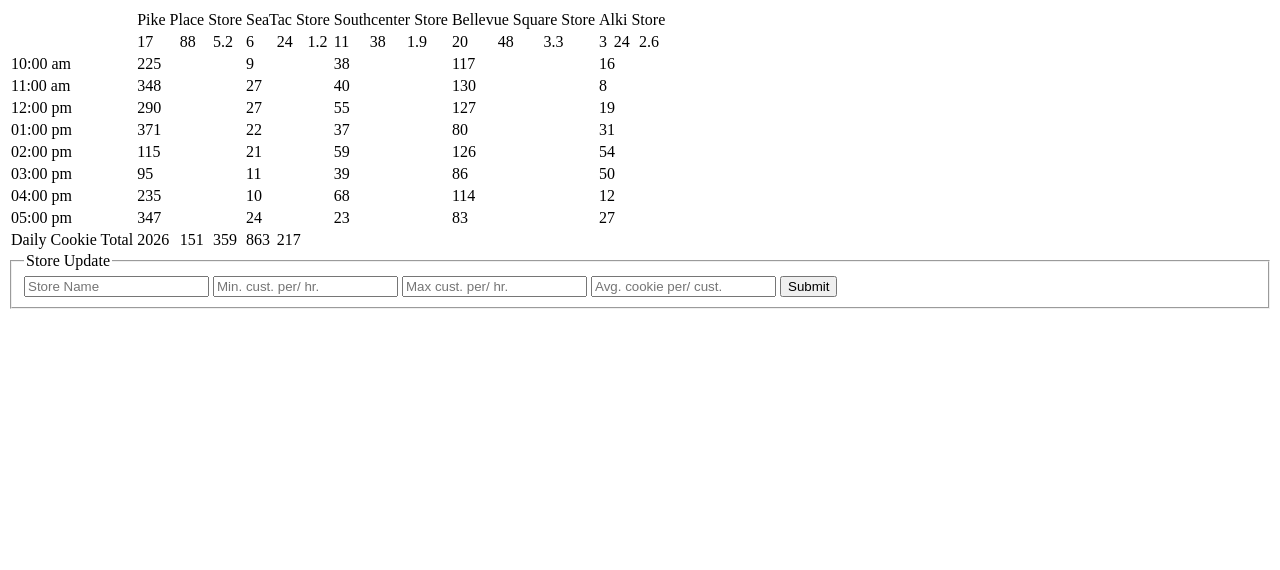
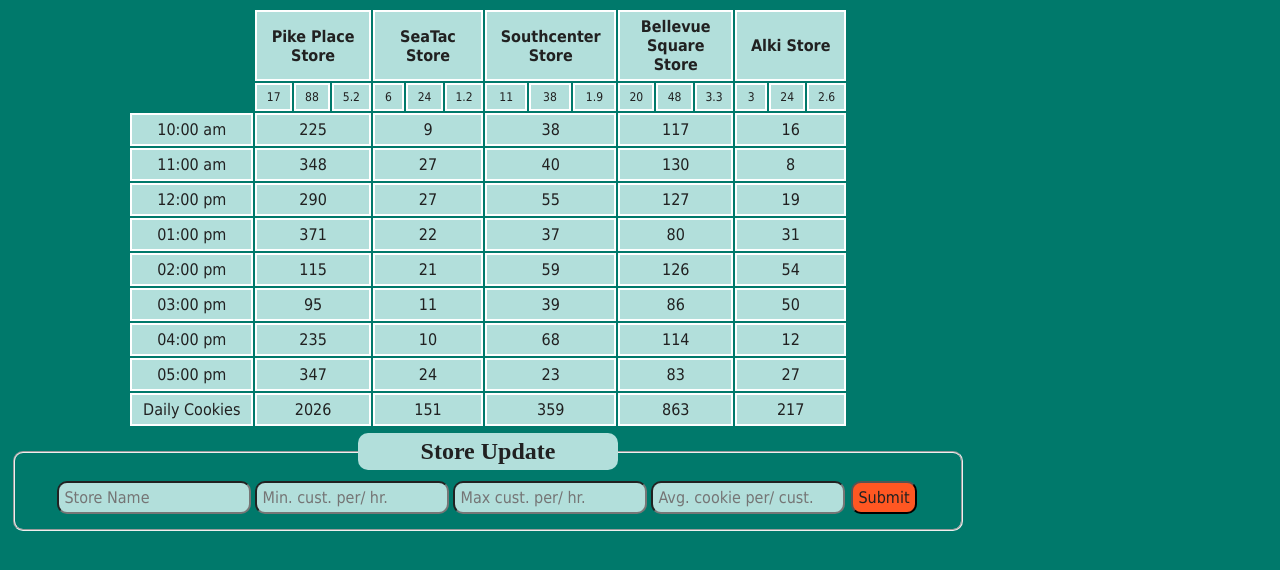
Before and after one commit to ilikesounds/cookie_stand, a plain HTML site: page index.html in a window 1280 px wide. Drawn offline with Linux system fonts and the light colour scheme.

Commit message:
added styling and new classes to HTML elements

```diff
--- a/app.js
+++ b/app.js
@@ -74,7 +74,7 @@ function renderTH() {
   for (var thr = 0; thr < 2; thr++) {
     tHR.push(document.createElement('tr'));
     eTD.push(document.createElement('td'));
-    eTD[thr].id = 'emptyTableData' + thr;
+    eTD[thr].className = 'eTD';
     tHR[thr].appendChild(eTD[thr]);
     tableEl[0].appendChild(tHR[thr]);
   };
@@ -89,6 +89,7 @@ function renderHRCol() {
     hrcTR.push(document.createElement('tr'));
     hrcTD.push(document.createElement('td'));
     hrcTR[hrc].id = 'hours' + hrc;
+    hrcTD[hrc].className = 'hr';
     hrcTD[hrc].textContent = hoursOpen[hrc];
     hrcTR[hrc].appendChild(hrcTD[hrc]);
     tableEl[1].appendChild(hrcTR[hrc]);
@@ -96,8 +97,10 @@ function renderHRCol() {
   var hrcTotR = document.createElement('tr');
   var hrcTotD = document.createElement('td');
   hrcTotR.id = 'totalsRow';
+  hrcTotR.className = 'totrow';
   hrcTotD.id = 'totalsData0';
-  hrcTotD.textContent = 'Daily Cookie Total';
+  hrcTotD.className = 'totdata';
+  hrcTotD.textContent = 'Daily Cookies';
   hrcTotR.appendChild(hrcTotD);
   tableEl[2].appendChild(hrcTotR);
 };
@@ -114,21 +117,25 @@ function rss() {
     var idName = storeName[ii].name;
     idName = idName.replace(/\s+/g, '');
     sNRow[ii].id = idName;
+    sNRow[ii].className = 'sn';
     sNRow[ii].textContent = storeName[ii].name;
     sNRow[ii].colSpan = 3;
     snr.appendChild(sNRow[ii]);
   };
   for (var ix = 0; ix < storeName.length; ix++) {
     sSCol1.push(document.createElement('td'));
-    sSCol1[ix].id = 'minCust' + ii;
+    sSCol1[ix].id = 'minCust' + ix;
+    sSCol1[ix].className = 'stat';
     sSCol1[ix].textContent = storeName[ix].minCust;
     ssr.appendChild(sSCol1[ix]);
     sSCol2.push(document.createElement('td'));
     sSCol2[ix].id = 'maxCust' + ix;
+    sSCol2[ix].className = 'stat';
     sSCol2[ix].textContent = storeName[ix].maxCust;
     ssr.appendChild(sSCol2[ix]);
     sSCol3.push(document.createElement('td'));
     sSCol3[ix].id = 'avgCookie' + ix;
+    sSCol3[ix].className = 'stat';
     sSCol3[ix].textContent = storeName[ix].avgCookie;
     ssr.appendChild(sSCol3[ix]);
   };
@@ -143,15 +150,18 @@ Store.renderNew = function(sName) {
     var idName = sName.name;
     idName = idName.replace(/\s+/g, '');
     hrCookTD.id = idName + 'hrTotal' + iii;
+    hrCookTD.className = 'data';
     hrCookTD.textContent = sName.hrTotal[iii];
     hrId.appendChild(hrCookTD);
   };
   var totalTD = document.createElement('td');
+  totalTD.colSpan = 3;
   var totalAppend = document.getElementById('totalsRow');
   totalTD.textContent = sName.dayTotal;
   var idName2 = sName.name;
   idName2 = idName2.replace(/\s+/g, '');
   totalTD.id = idName2 + 'Total';
+  totalTD.className = 'totdata';
   totalAppend.appendChild(totalTD);
 };
 
@@ -180,19 +190,23 @@ formEl.addEventListener('submit', function(event) {
   var idName3 = storeName.lastIndexOf.name;
   idName3 = idName3.replace(/\s+/g, '');
   sNRow.id = idName3;
+  sNRow.className = 'sn';
   sNRow.textContent = storeName[storeName.length - 1].name;
   sNRow.colSpan = 3;
   snr.appendChild(sNRow);
   var sSCol1 = document.createElement('td');
   sSCol1.id = 'minCust' + storeName[storeName.length - 1];
+  sSCol1.className = 'stat';
   sSCol1.textContent = storeName[storeName.length - 1].minCust;
   ssr.appendChild(sSCol1);
   var sSCol2 = document.createElement('td');
   sSCol2.id = 'maxCust' + storeName[storeName.length - 1];
+  sSCol2.className = 'stat';
   sSCol2.textContent = storeName[storeName.length - 1].maxCust;
   ssr.appendChild(sSCol2);
   var sSCol3 = document.createElement('td');
   sSCol3.id = 'avgCookie' + storeName[storeName.length - 1];
+  sSCol3.className = 'stat';
   sSCol3.textContent = storeName[storeName.length - 1].avgCookie;
   ssr.appendChild(sSCol3);
 });
--- a/index.html
+++ b/index.html
@@ -8,7 +8,7 @@
   <div id='storesDiv'>
   </div>
   <form action="" id='storeUpdate'>
-    <fieldset>
+    <fieldset class="form">
       <legend>Store Update</legend>
       <input type="text" name="storeName" placeholder="Store Name" id="newStoreName">
       <input type="text" name="storeMinCust" placeholder="Min. cust. per/ hr." id='newStoreMin'>
--- a/style.css
+++ b/style.css
@@ -1,6 +1,92 @@
 /*Rules for the logo section*/
 
 /*Rules for the typography section*/
+body {
+  max-width: 960px;
+  background-color: #00796B;
+}
+
+/*table css rules*/
+
+table {
+  font-family: 'Tahoma', sans;
+  max-width: 720px;
+  /*background-color: #B2DFDB*/
+  color: #212121;
+  margin: auto;
+  padding: 0px;
+}
+
+td {
+  text-align: center;
+  font-family: 'Tahoma', sans;
+  marign: auto;
+  padding: 5px;
+  font-size: 1 em;
+  color: #212121;
+  border: 2px solid #ffffff;
+  background-color: #B2DFDB;
+  border-spacing: 2px;
+}
+
+.stat {
+  font-size: .75em;
+  width: 40px;
+  background-color: #B2DFDB
+}
+
+.sn {
+  font-weight: bold;
+  background-color: #B2DFDB
+}
+
+.etd {
+  empty-cells: hide;
+}
+
+.hr, #totalsData0 {
+  width: 250px;
+  margin: 0px;
+  padding: 0px;
+  /*text-align: ;*/
+}
+
+/*form CSS*/
+
+.form {
+  margin: 5px;
+  text-align: center;
+  border-radius: 10px;
+}
+
+legend {
+  background-color: #B2DFDB;
+  color: #212121;
+  font-size: 1.5em;
+  font-weight: bold;
+  width: 250px;
+  border-radius: 10px;
+  padding: 5px;
+}
+
+input {
+  background-color: #B2DFDB;
+  color: #ffffff;
+  font-family: 'Tahoma', sans;
+  font-size: 1em;
+  border-radius: 10px;
+  padding: 5px;
+  margin-top: 5px;
+  margin-bottom: 5px;
+}
+
+#sub {
+  background-color: #FF5722;
+  color: #212121;
+  margin: 2px;
+  padding: 5px;
+}
+
 #highlights{
   background-color: #00796B;
   margin: 5px;
```
